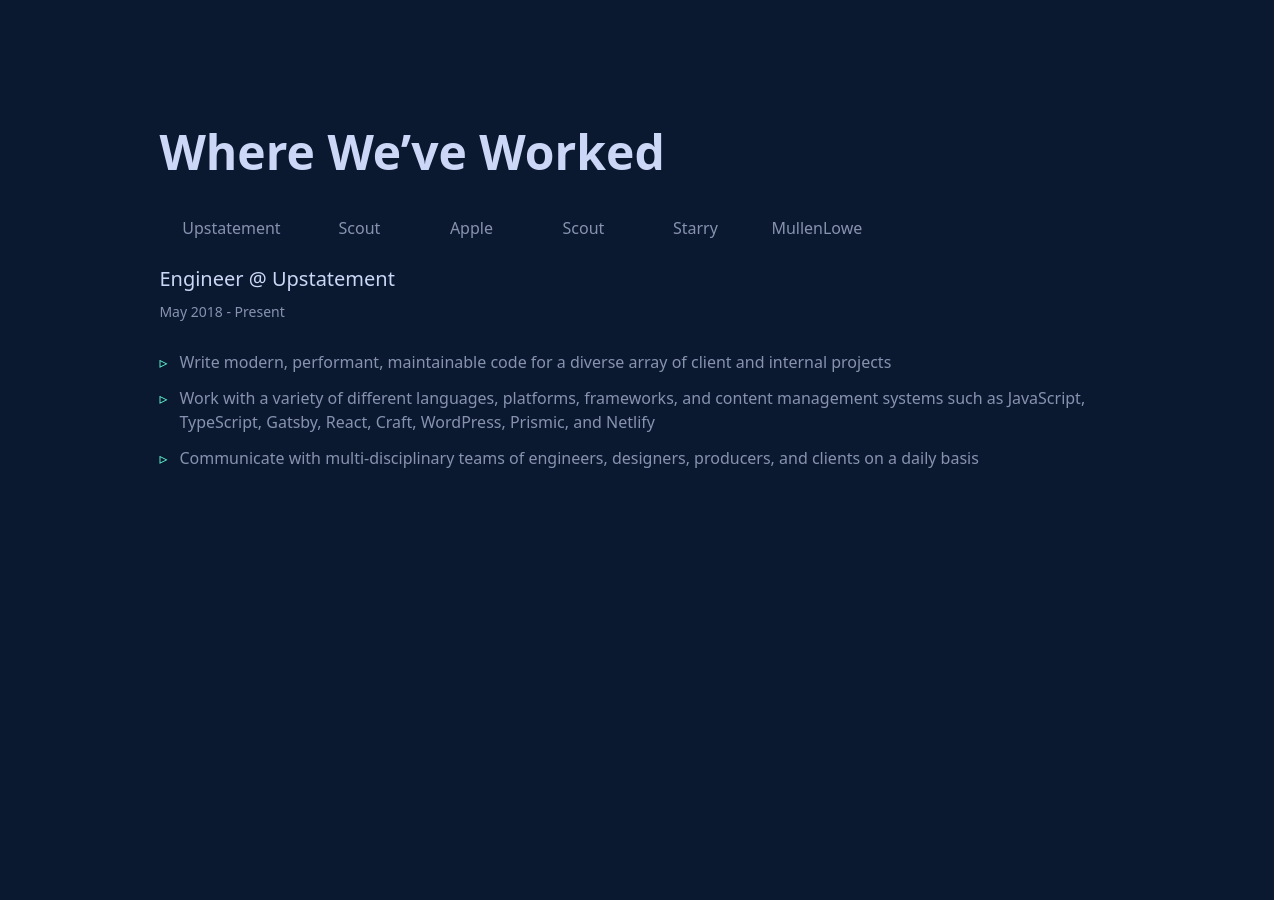
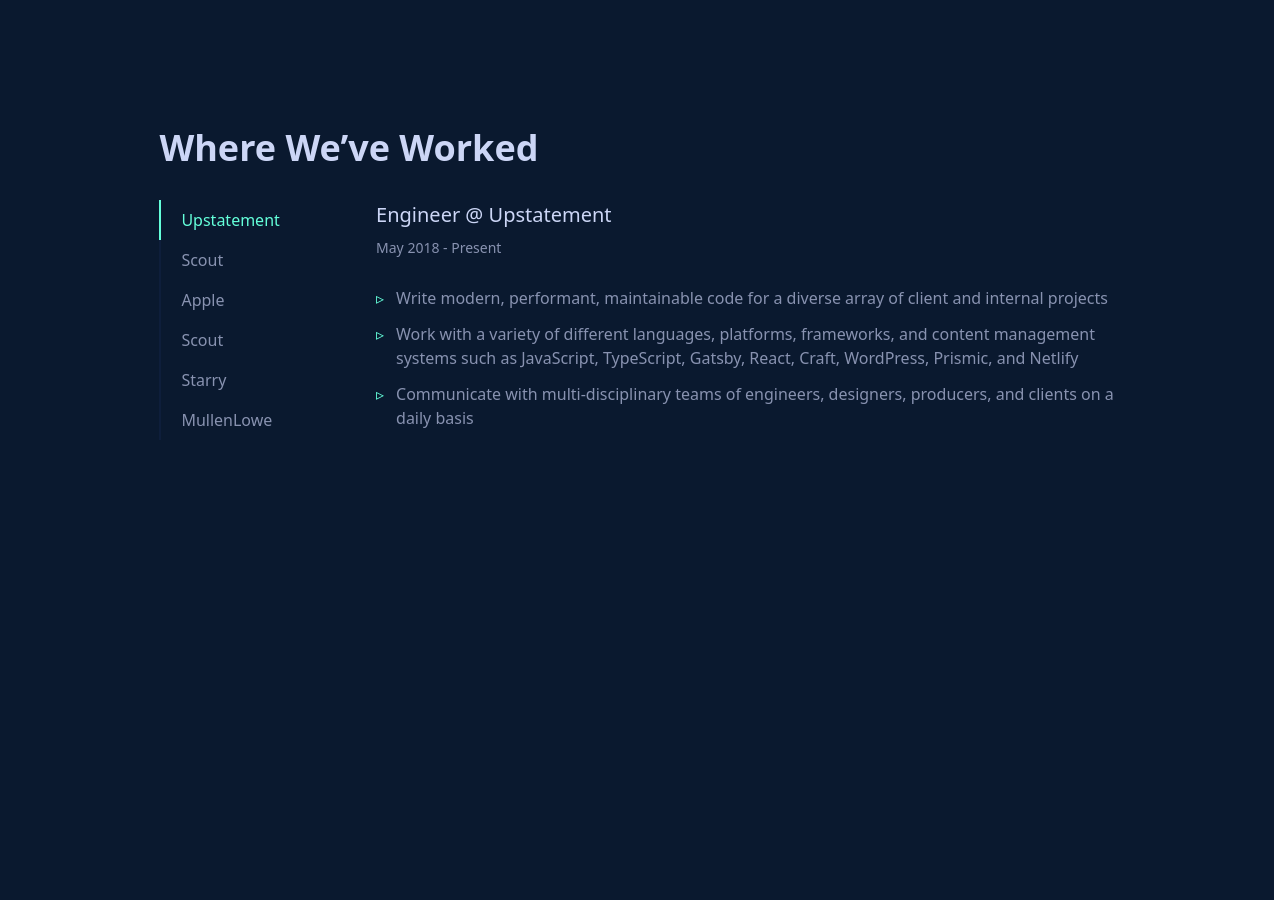
Before and after one commit to webflowofficial/webflow_official_frontend, a React (Create React App) app: page / in a window 1280 px wide. Shown: the part 2380-3280 px from the top of the page. Built offline with nearby package versions, Linux system fonts and the light colour scheme.

Commit message:
Completed Experience Section

```diff
--- /dev/null
+++ b/src/components/ButtonForDifferExperience.js
@@ -0,0 +1,16 @@
+import React from "react";
+
+function ButtonForDifferExperience({ switchButtonAndContent, handleButtonSwitching, minWidth = "7", innerContent, children }) {
+    return (
+        <button
+            className={`box-content h-10 transition-all duration-300 hover:bg-custom-hover-effect hover:text-custom-primary-button ${minWidth} px-1 text-center md:border-l-2 md:pl-5 md:text-start md-max:border-b-2 ${
+                switchButtonAndContent[innerContent] ? "border-custom-primary-button text-custom-primary-button " : " border-custom-hover-effect"
+            }`}
+            onClick={(evt) => handleButtonSwitching(evt, innerContent)}
+        >
+            {children}
+        </button>
+    );
+}
+
+export default ButtonForDifferExperience;
--- a/src/components/SectionHeading.js
+++ b/src/components/SectionHeading.js
@@ -1,7 +1,8 @@
 import React from "react";
 
 function SectionHeading({ children }) {
-    return <div className="text-3xl font-bold leading-none text-custom-primary-font md:text-4xl lg:text-5xl">{children}</div>;
+    return <div className="text-3xl font-bold leading-none text-custom-primary-font md:text-4xl">{children}</div>;
 }
 
 export default SectionHeading;
+//  lg:text-5xl
--- a/src/css/output.css
+++ b/src/css/output.css
@@ -601,16 +601,16 @@
   display: none;
 }
 
+.h-10 {
+  height: 2.5rem;
+}
+
 .h-11 {
   height: 2.75rem;
 }
 
 .h-full {
   height: 100%;
-}
-
-.h-10 {
-  height: 2.5rem;
 }
 
 .h-\[calc\(100vh-80px\)\] {
@@ -673,20 +673,16 @@
   width: 50%;
 }
 
-.min-w-\[10rem\] {
-  min-width: 10rem;
-}
-
 .min-w-\[7rem\] {
   min-width: 7rem;
 }
 
+.min-w-\[6rem\] {
+  min-width: 6rem;
+}
+
 .min-w-\[30rem\] {
   min-width: 30rem;
-}
-
-.min-w-\[9rem\] {
-  min-width: 9rem;
 }
 
 .resize-none {
@@ -741,16 +737,16 @@
   gap: 2.25rem;
 }
 
+.gap-4 {
+  gap: 1rem;
+}
+
 .gap-2 {
   gap: 0.5rem;
 }
 
 .gap-3 {
   gap: 0.75rem;
-}
-
-.gap-4 {
-  gap: 1rem;
 }
 
 .overflow-x-auto {
@@ -777,17 +773,19 @@
   border-width: 1px;
 }
 
-.border-b {
-  border-bottom-width: 1px;
-}
-
-.border-b-2 {
-  border-bottom-width: 2px;
-}
-
 .border-custom-primary-button {
   --tw-border-opacity: 1;
   border-color: rgb(100 255 218 / var(--tw-border-opacity));
+}
+
+.border-custom-secondary-font {
+  --tw-border-opacity: 1;
+  border-color: rgb(136 146 176 / var(--tw-border-opacity));
+}
+
+.border-custom-hover-effect {
+  --tw-border-opacity: 1;
+  border-color: rgb(14 30 59 / var(--tw-border-opacity));
 }
 
 .bg-custom-primary-background {
@@ -804,13 +802,13 @@
   background-color: rgb(100 255 218 / var(--tw-bg-opacity));
 }
 
-.bg-red-500 {
-  --tw-bg-opacity: 1;
-  background-color: rgb(239 68 68 / var(--tw-bg-opacity));
+.p-4 {
+  padding: 1rem;
 }
 
-.p-4 {
-  padding: 1rem;
+.px-1 {
+  padding-left: 0.25rem;
+  padding-right: 0.25rem;
 }
 
 .px-10 {
@@ -826,11 +824,6 @@
 .py-1 {
   padding-top: 0.25rem;
   padding-bottom: 0.25rem;
-}
-
-.px-5 {
-  padding-left: 1.25rem;
-  padding-right: 1.25rem;
 }
 
 .py-5 {
@@ -929,12 +922,13 @@
   font-weight: 400;
 }
 
-.font-light {
-  font-weight: 300;
+.leading-none {
+  line-height: 1;
 }
 
-.leading-none {
-  line-height: 1;
+.text-custom-primary-button {
+  --tw-text-opacity: 1;
+  color: rgb(100 255 218 / var(--tw-text-opacity));
 }
 
 .text-custom-primary-font {
@@ -952,11 +946,6 @@
   color: rgb(0 0 0 / var(--tw-text-opacity));
 }
 
-.text-custom-primary-button {
-  --tw-text-opacity: 1;
-  color: rgb(100 255 218 / var(--tw-text-opacity));
-}
-
 .outline-none {
   outline: 2px solid transparent;
   outline-offset: 2px;
@@ -968,12 +957,12 @@
   transition-duration: 150ms;
 }
 
+.duration-200 {
+  transition-duration: 200ms;
+}
+
 .duration-150 {
   transition-duration: 150ms;
-}
-
-.duration-200 {
-  transition-duration: 200ms;
 }
 
 .duration-300 {
@@ -1216,6 +1205,11 @@
   position: absolute;
 }
 
+.hover\:bg-custom-hover-effect:hover {
+  --tw-bg-opacity: 1;
+  background-color: rgb(14 30 59 / var(--tw-bg-opacity));
+}
+
 .hover\:text-custom-primary-button:hover {
   --tw-text-opacity: 1;
   color: rgb(100 255 218 / var(--tw-text-opacity));
@@ -1250,16 +1244,40 @@
     display: none;
   }
 
-  .md\:w-\[46\%\] {
-    width: 46%;
-  }
-
   .md\:w-\[34\%\] {
     width: 34%;
   }
 
-  .md\:w-4\/5 {
-    width: 80%;
+  .md\:w-1\/4 {
+    width: 25%;
+  }
+
+  .md\:w-3\/4 {
+    width: 75%;
+  }
+
+  .md\:flex-row {
+    flex-direction: row;
+  }
+
+  .md\:flex-col {
+    flex-direction: column;
+  }
+
+  .md\:gap-8 {
+    gap: 2rem;
+  }
+
+  .md\:border-l-2 {
+    border-left-width: 2px;
+  }
+
+  .md\:pl-5 {
+    padding-left: 1.25rem;
+  }
+
+  .md\:text-start {
+    text-align: start;
   }
 
   .md\:text-4xl {
@@ -1279,6 +1297,18 @@
 }
 
 @media (min-width: 1024px) {
+  .lg\:w-\[46\%\] {
+    width: 46%;
+  }
+
+  .lg\:w-4\/5 {
+    width: 80%;
+  }
+
+  .lg\:w-full {
+    width: 100%;
+  }
+
   .lg\:w-3\/5 {
     width: 60%;
   }
@@ -1348,6 +1378,10 @@
     justify-content: center;
   }
 
+  .md-max\:border-b-2 {
+    border-bottom-width: 2px;
+  }
+
   .md-max\:pr-3 {
     padding-right: 0.75rem;
   }
--- a/src/layouts/About.js
+++ b/src/layouts/About.js
@@ -13,7 +13,7 @@
         //     className={`box-border flex min-h-[calc(100vh-80px)] w-[calc(100vw-6px)] flex-wrap justify-center overflow-x-hidden bg-custom-primary-background px-10 pt-7 sm-max:w-screen sm-max:pt-5 md-max:pr-3 md-max:pl-5`}
         // >
         <MainSectionOutline refs={scrollToAbout}>
-            <div className="box-border flex w-screen flex-col gap-6 pr-3 md:w-[46%] sm-max:gap-3">
+            <div className="box-border flex w-screen flex-col gap-6 pr-3 lg:w-[46%] sm-max:gap-3">
                 {/* <p className="mb-4 text-3xl font-semibold text-custom-primary-font">About Us</p> */}
                 {/* <p className="text-3xl font-bold leading-none text-custom-primary-font md:text-4xl lg:text-5xl">About Us</p> */}
                 <SectionHeading>About Us</SectionHeading>
--- a/src/layouts/Contact.js
+++ b/src/layouts/Contact.js
@@ -28,7 +28,7 @@
 
     return (
         <MainSectionOutline>
-            <div className="flex w-screen flex-col items-center gap-8 md:w-4/5 sm-max:gap-12">
+            <div className="flex w-screen flex-col items-center gap-8 lg:w-4/5 sm-max:gap-12">
                 {/* <p className="text-4xl font-bold leading-none text-custom-primary-font md:text-4xl lg:text-5xl sm-max:text-3xl">Get In Touch</p> */}
                 <SectionHeading>Get in Touch</SectionHeading>
                 <form onSubmit={(evt) => handleSubmitContactDetails(evt)} className="form_input flex w-full flex-col items-center gap-9">
--- a/src/layouts/Experience.js
+++ b/src/layouts/Experience.js
@@ -1,82 +1,85 @@
 import React, { useState } from "react";
+import ButtonForDifferExperience from "../components/ButtonForDifferExperience";
 import MainSectionOutline from "../components/MainSectionOutline";
 
 import SectionHeading from "./../components/SectionHeading";
 
 function Experience() {
+    const allButtonContentBool = {
+        1: false,
+        2: false,
+        3: false,
+        4: false,
+        5: false,
+    };
+
     const [switchButtonAndContent, setSwitchButtonAndContent] = useState({
-        Upstatement: false,
-        Scout: false,
-        Apple: false,
-        Starry: false,
-        MullenLowe: false,
+        ...allButtonContentBool,
+        1: true,
     });
 
     function handleButtonSwitching(evt, namee) {
-        setSwitchButtonAndContent((prev) => {
-            return { Upstatement: false, Scout: false, Apple: false, Starry: false, MullenLowe: false, [namee]: true };
-        });
+        setSwitchButtonAndContent({ ...allButtonContentBool, [namee]: true });
     }
 
     return (
         <MainSectionOutline>
-            <div className="flex w-full flex-col gap-8  md:w-4/5">
+            <div className="flex w-full flex-col gap-8 lg:w-4/5">
                 <div>
-                    {/* <p className="mb-4 text-3xl font-semibold text-custom-primary-font">Where I’ve Worked</p> */}
                     <SectionHeading>Where We’ve Worked</SectionHeading>
                 </div>
-                <div className="experience_section flex h-full w-full flex-col gap-4">
-                    <div className="buttons box-content flex w-full overflow-x-auto font-normal text-custom-secondary-font">
-                        <button
-                            className={`h-10 min-w-[9rem] border-custom-primary-button px-5 text-center ${
-                                switchButtonAndContent.Upstatement && "border-b-2"
-                            }`}
-                            onClick={(evt) => handleButtonSwitching(evt, "Upstatement")}
+                <div className="experience_section flex h-full w-full flex-col gap-4 md:flex-row md:gap-8">
+                    <div className="buttons box-content flex w-full overflow-x-auto font-normal text-custom-secondary-font md:w-1/4 md:flex-col">
+                        <ButtonForDifferExperience
+                            handleButtonSwitching={handleButtonSwitching}
+                            switchButtonAndContent={switchButtonAndContent}
+                            innerContent="1"
+                            minWidth={"min-w-[7rem]"}
                         >
                             Upstatement
-                        </button>
-                        <button
-                            className={`h-10 min-w-[7rem] border-custom-primary-button px-5 text-center transition-all duration-300 hover:text-custom-primary-button ${
-                                switchButtonAndContent.Scout && "border-b-2"
-                            }`}
-                            onClick={(evt) => handleButtonSwitching(evt, "Scout")}
+                        </ButtonForDifferExperience>
+                        <ButtonForDifferExperience
+                            handleButtonSwitching={handleButtonSwitching}
+                            switchButtonAndContent={switchButtonAndContent}
+                            innerContent="2"
+                            minWidth={"min-w-[6rem]"}
                         >
                             Scout
-                        </button>
-                        <button
-                            className={`h-10 min-w-[7rem] border-custom-primary-button px-5 text-center transition-all duration-300 hover:text-custom-primary-button ${
-                                switchButtonAndContent.Apple && "border-b-2"
-                            }`}
-                            onClick={(evt) => handleButtonSwitching(evt, "Apple")}
+                        </ButtonForDifferExperience>
+                        <ButtonForDifferExperience
+                            handleButtonSwitching={handleButtonSwitching}
+                            switchButtonAndContent={switchButtonAndContent}
+                            innerContent="3"
+                            minWidth={"min-w-[6rem]"}
                         >
                             Apple
-                        </button>
-                        <button
-                            className={`h-10 min-w-[7rem] border-custom-primary-button px-5 text-center transition-all duration-300 hover:text-custom-primary-button ${
-                                switchButtonAndContent.Upstatement && "border-b-2"
-                            }`}
-                            onClick={(evt) => handleButtonSwitching(evt, "Scout")}
+                        </ButtonForDifferExperience>
+                        <ButtonForDifferExperience
+                            handleButtonSwitching={handleButtonSwitching}
+                            switchButtonAndContent={switchButtonAndContent}
+                            innerContent="4"
+                            minWidth={"min-w-[6rem]"}
                         >
                             Scout
-                        </button>
-                        <button
-                            className={`h-10 min-w-[7rem] border-custom-primary-button px-5 text-center transition-all duration-300 hover:text-custom-primary-button ${
-                                switchButtonAndContent.Starry && "border-b-2"
-                            }`}
-                            onClick={(evt) => handleButtonSwitching(evt, "Starry")}
+                        </ButtonForDifferExperience>
+                        <ButtonForDifferExperience
+                            handleButtonSwitching={handleButtonSwitching}
+                            switchButtonAndContent={switchButtonAndContent}
+                            innerContent="5"
+                            minWidth={"min-w-[6rem]"}
                         >
                             Starry
-                        </button>
-                        <button
-                            className={`h-10 min-w-[7rem] border-custom-primary-button px-5 text-center transition-all duration-300 hover:text-custom-primary-button ${
-                                switchButtonAndContent.MullenLowe && "border-b-2"
-                            }`}
-                            onClick={(evt) => handleButtonSwitching(evt, "MullenLowe")}
+                        </ButtonForDifferExperience>
+                        <ButtonForDifferExperience
+                            handleButtonSwitching={handleButtonSwitching}
+                            switchButtonAndContent={switchButtonAndContent}
+                            innerContent="6"
+                            minWidth={"min-w-[7rem]"}
                         >
                             MullenLowe
-                        </button>
+                        </ButtonForDifferExperience>
                     </div>
-                    <div className="explain_for_experience flex flex-col gap-2">
+                    <div className="explain_for_experience flex flex-col gap-2 md:w-3/4 lg:w-full">
                         <p className="about_work_topic text-[20px] font-medium text-custom-primary-font">Engineer @ Upstatement</p>
                         <p className="time text-sm text-custom-secondary-font">May 2018 - Present</p>
                         <ul className="relative flex list-outside flex-col gap-3 py-5 text-custom-secondary-font">
--- a/src/layouts/Home.js
+++ b/src/layouts/Home.js
@@ -9,7 +9,7 @@
         //     className={`box-border flex h-[calc(100vh-80px)] w-[calc(100vw-6px)] justify-center bg-custom-primary-background px-10 pt-7 sm-max:w-screen sm-max:pt-5 md-max:pr-3 md-max:pl-5`}
         // >
         <MainSectionOutline>
-            <div className="flex w-screen flex-col gap-6 md:w-4/5 sm-max:gap-3">
+            <div className="flex w-screen flex-col gap-6 lg:w-4/5 sm-max:gap-3">
                 <p className="text-custom-primary-button">Hi, my name is</p>
                 <p className="font-bold leading-none text-custom-primary-font xsm:text-5xl md:text-6xl lg:text-7xl sm-max:text-3xl">
                     Brittany Chiang.
--- a/tailwind.config.js
+++ b/tailwind.config.js
@@ -40,6 +40,7 @@
                 "custom-secondary-button": "rgba(100,255,219,0.13)",
                 "custom-primary-font": "rgb(204,214,246)",
                 "custom-secondary-font": "rgb(136,146,176)",
+                "custom-hover-effect": "rgb(14,30,59)",
             },
         },
     },
```
